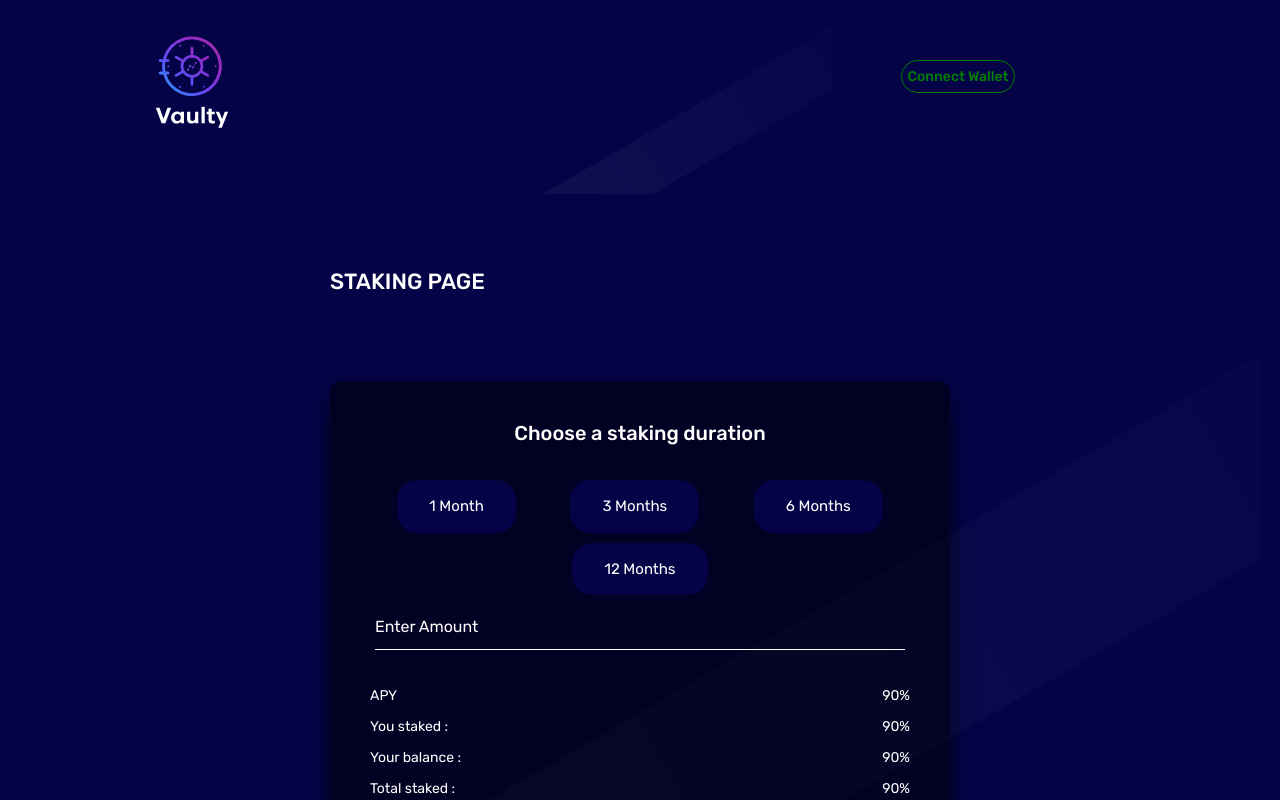
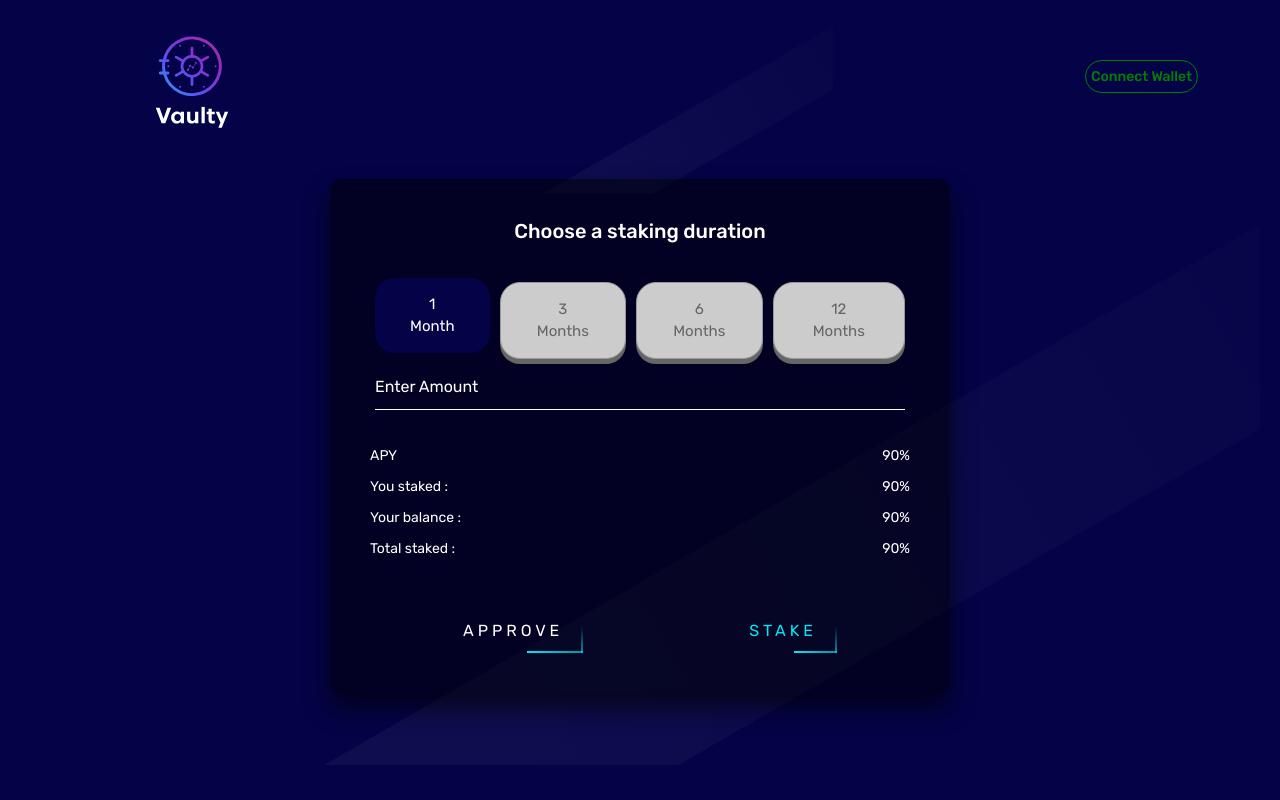
Before and after one commit to technical-channel/vaultystaking, a React (Create React App) app: page /staking in a window 1280 px wide. Shown: the top 800 px of the page. Built offline with nearby package versions, Linux system fonts and the light colour scheme; what @walletconnect/web3-provider would draw is missing.

Commit message:
Add files via upload

```diff
--- a/src/Homepage.js
+++ b/src/Homepage.js
@@ -51,9 +51,12 @@ function HomePage(props) {
   useEffect(async () => {
     console.log("New Address ", props.metamaskAddress);
     localStorage.setItem("Address", props.metamaskAddress);
-
+    if (props.metamaskAddress != "") {
+      setConnect(true);
+    } else {
+      DisconnectWallet();
+    }
     if (!isApproved) {
-      DisconnectWallet();
       setToken("");
       setIsApproved(true);
 
@@ -81,9 +84,9 @@ function HomePage(props) {
       }
     }
   }, [props.metamaskAddress]);
-  useEffect(() => {
-    DisconnectWallet();
-  }, []);
+  // useEffect(() => {
+  //   DisconnectWallet();
+  // }, []);
 
   async function handleClick() {
     if (window.ethereum) {
@@ -268,6 +271,7 @@ function HomePage(props) {
                     naviagte("/staking");
                   }}
                   className="main-header-navbar__nav__link"
+                  style={{ cursor: "pointer" }}
                 >
                   Staking
                 </a>
--- a/src/Pages/Staking.js
+++ b/src/Pages/Staking.js
@@ -1,4 +1,4 @@
-import React, { useState } from "react";
+import React, { useEffect, useState } from "react";
 import logo from "../assets/logo.svg";
 import "./staking.css";
 
@@ -22,6 +22,13 @@ function Staking(props) {
   const [Number, setNumber] = useState("");
   const [Month, setMonth] = useState(0);
   const navigate = useNavigate();
+  useEffect(() => {
+    if (props.metamaskAddress != "") {
+      setConnect(true);
+    } else {
+      setConnect(false);
+    }
+  }, [props.metamaskAddress]);
 
   async function handleApprove() {
     if (connect) {
@@ -90,7 +97,8 @@ function Staking(props) {
   // console.log(new web3_.eth.Contract(StakingABI, staking));
   return (
     <div>
-      {" "}
+      {console.log(props.metamaskAddress)}
+
       <div className="main-container" style={{ padding: "20px" }}>
         <header className="main-header">
           <div
@@ -110,14 +118,24 @@ function Staking(props) {
                       navigate("/");
                     }}
                   />
-                  <ul className="main-header-navbar__nav">
+                  <ul
+                    style={{
+                      display: "flex",
+                      justifyContent: "end ",
+                      alignItems: "center",
+                    }}
+                  >
                     {connect ? (
                       <>
                         <li className="main-header-navbar__nav__item">
                           <a
                             href="#"
                             className="main-header-navbar__nav__link"
-                            style={{ fontSize: "10px !important" }}
+                            style={{
+                              fontSize: "10px !important",
+                              margin: "10px",
+                              cursor: "pointer",
+                            }}
                           >
                             {props.metamaskAddress &&
                               `${props.metamaskAddress.slice(
@@ -145,6 +163,9 @@ function Staking(props) {
                                 padding: 5,
                                 color: "green",
                                 fontSize: 10,
+                                fontSize: "10px !important",
+                                margin: "10px",
+                                cursor: "pointer",
                               }}
                             >
                               Disconnect
@@ -174,15 +195,6 @@ function Staking(props) {
                 {/* Header content */}
               </div>
             </header>
-            <h1
-              style={{
-                color: "white",
-                marginLeft: "25%",
-                fontSize:"22px"
-              }}
-            >
-              STAKING PAGE
-            </h1>
 
             <div class="login-box">
               <h2>Choose a staking duration</h2>
@@ -190,7 +202,7 @@ function Staking(props) {
                 style={{
                   display: "flex",
                   margin: "10 -5px",
-                  flexWrap: "wrap",
+
                   justifyContent: "space-around",
                 }}
               >
@@ -210,6 +222,7 @@ function Staking(props) {
                     onClick={() => {
                       setMonth(2);
                     }}
+                    disabled
                   >
                     3 Months
                   </button>
@@ -220,6 +233,7 @@ function Staking(props) {
                     onClick={() => {
                       setMonth(3);
                     }}
+                    disabled
                   >
                     6 Months
                   </button>
@@ -230,6 +244,7 @@ function Staking(props) {
                     onClick={() => {
                       setMonth(4);
                     }}
+                    disabled
                   >
                     12 Months
                   </button>
@@ -285,6 +300,7 @@ function Staking(props) {
                 </div>
 
                 <div
+                  className="flexClass"
                   style={{
                     display: "flex",
                     justifyContent: "space-between",
--- a/src/Pages/staking.css
+++ b/src/Pages/staking.css
@@ -1,7 +1,7 @@
 .login-box {
 
     padding: 40px;
-    margin-top: 357px;
+    margin-top: 167px;
     color: #fff !important;
     width : 100%;
     margin-left: 50%;
@@ -70,7 +70,16 @@
   color: #03e9f4;
   font-size: 12px;
 }
-
+button:active {
+  background-color: #15b2eb;
+  box-shadow: 0 5px #666;
+  transform: translateY(4px);
+}
+button:disabled{
+  background-color: #414141;
+  box-shadow: 0 5px #666;
+  transform: translateY(4px);
+}
 /* .StakeDurationButton {
   backgroundColor: "#040347",
                   border: "none",
@@ -198,4 +207,14 @@
 .login-box{
   width:unset;
 }
+.btnStake {
+
+  margin: 5px;
+  padding: 5px;
+  font-size: 10px;
+
 }
+.flexClass{
+flex-wrap: nowrap !important;
+}
+}
```
